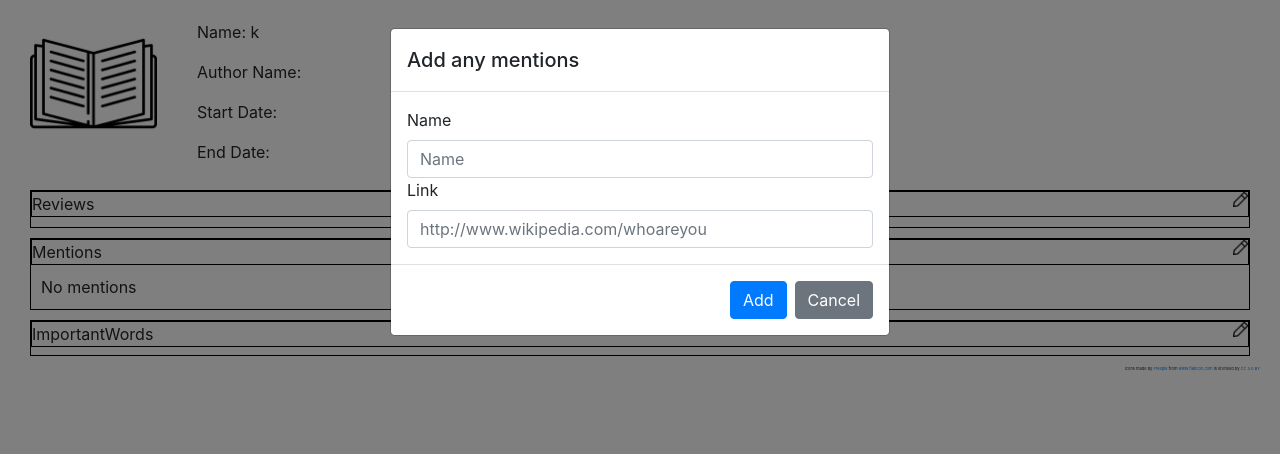
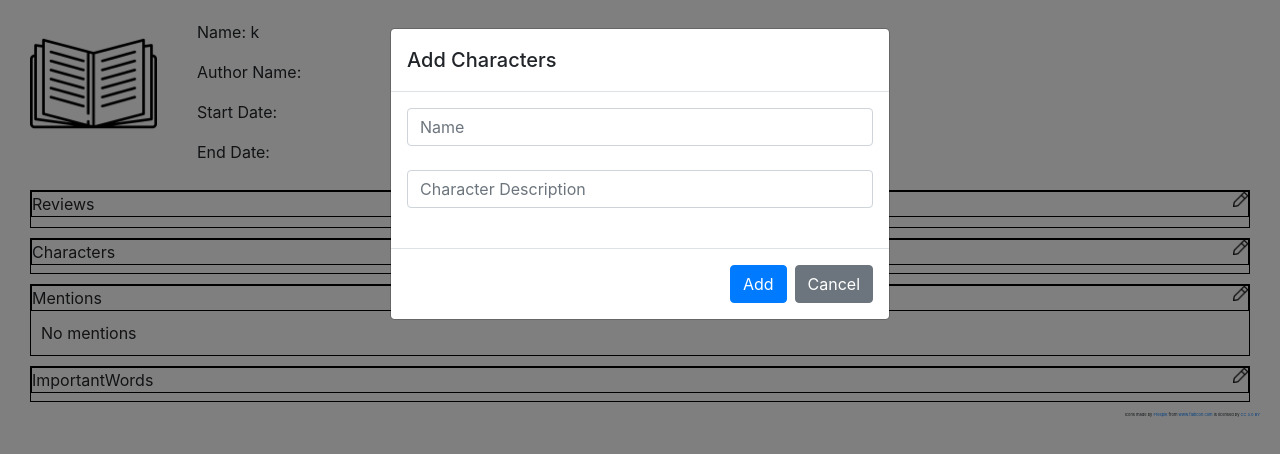
Before and after one commit to vinsyhb/MindWords, a React (Create React App) app: page /book/view/1 in a window 1280 px wide. Both pictures are taken after a click on the picture 1240 px from the left and 247 px from the top of the page. Shown: the top 454 px of the page. Built offline with nearby package versions, Linux system fonts and the light colour scheme; data requests are answered from the project's data file.

Commit message:
adding characters section

```diff
--- a/src/client/mindBooks/view/body.js
+++ b/src/client/mindBooks/view/body.js
@@ -2,7 +2,7 @@ import React from "react";
 import Reviews from "./reviews";
 import Mentions from "./mentions";
 import ImportsWords from "./importantWords";
-
+import Characters from "./characters";
 class ViewBody extends React.Component {
   constructor(props) {
     super(props);
@@ -17,6 +17,9 @@ class ViewBody extends React.Component {
         <div className="margin10">
           <Reviews {...this.props} />
         </div>
+        <div className="margin10">
+          <Characters {...this.props} />
+        </div>
         {/* Mentions */}
         <div className="margin10">
           <Mentions {...this.props} />
--- /dev/null
+++ b/src/client/mindBooks/view/characters.js
@@ -0,0 +1,104 @@
+import React from "react";
+
+import { Badge } from "reactstrap";
+import editPng from "./../../assets/edit.png";
+import {
+  Modal,
+  ModalHeader,
+  ModalBody,
+  ModalFooter,
+  Button,
+  Input
+} from "reactstrap";
+
+import { makeRequest } from "./../../utils/request";
+
+class ImportantCharacters extends React.Component {
+  constructor(props) {
+    super(props);
+    this.state = {
+      characterName: "",
+      characterDescription: "",
+      openModal: false
+    };
+    this.handleAddCharacter = this.handleAddCharacter.bind(this);
+  }
+  toggleModal() {
+    this.setState({ openModal: !this.state.openModal });
+  }
+  shouldComponentUpdate() {
+    return true;
+  }
+  handleAddCharacter() {
+    const chars = this.props.characters ? this.props.characters : [];
+    chars.push({
+      name: this.state.characterName,
+      description: this.state.characterDescription
+    });
+    makeRequest("/books/" + this.props.bookId, {
+      data: { ...this.props },
+      method: "put"
+    }).then(() => {
+      this.setState({ openModal: false });
+    });
+  }
+  render() {
+    const words =
+      (this.props.characters &&
+        this.props.characters.map(word => (
+          <div>
+            {word.name} : {word.description}
+          </div>
+        ))) ||
+      "No characters added";
+    return (
+      <div className="borderDarkClass">
+        <div className="borderDarkClass">
+          Characters
+          <img
+            width={15}
+            height={15}
+            className="pullRight"
+            src={editPng}
+            onClick={() => this.toggleModal()}
+          />
+        </div>
+        <div className="ml-2 mr-2 mt-2 mb-2">{words}</div>
+        {/**Modal to add the word */}
+        <Modal
+          isOpen={this.state.openModal}
+          toggle={this.toggle}
+          className={this.props.className}
+        >
+          <ModalHeader toggle={this.toggle}>Add Characters</ModalHeader>
+          <ModalBody>
+            <Input
+              type="text"
+              placeholder="Name"
+              onChange={e => this.setState({ characterName: e.target.value })}
+            />
+            <br />
+            <Input
+              type="text"
+              placeholder="Character Description"
+              onChange={e =>
+                this.setState({ characterDescription: e.target.value })
+              }
+            />
+            <br />
+          </ModalBody>
+          <ModalFooter>
+            <Button color="primary" onClick={this.handleAddCharacter}>
+              Add
+            </Button>{" "}
+            <Button color="secondary" onClick={() => this.toggleModal()}>
+              Cancel
+            </Button>
+          </ModalFooter>
+        </Modal>
+      </div>
+    );
+  }
+}
+
+export default ImportantCharacters;
--- a/src/client/mindBooks/viewBook.js
+++ b/src/client/mindBooks/viewBook.js
@@ -14,6 +14,7 @@ class ViewBook extends React.Component {
       endDate: "",
       content: "",
       review: "",
+      characters: [],
       mentions: [],
       words: []
     };
@@ -31,6 +32,7 @@ class ViewBook extends React.Component {
         endDate,
         content,
         review,
+        characters = [],
         mentions = [],
         words = []
       } = res.data;
@@ -43,7 +45,8 @@ class ViewBook extends React.Component {
         bookId,
         review,
         mentions,
-        words
+        words,
+        characters
       });
     });
   }
```
